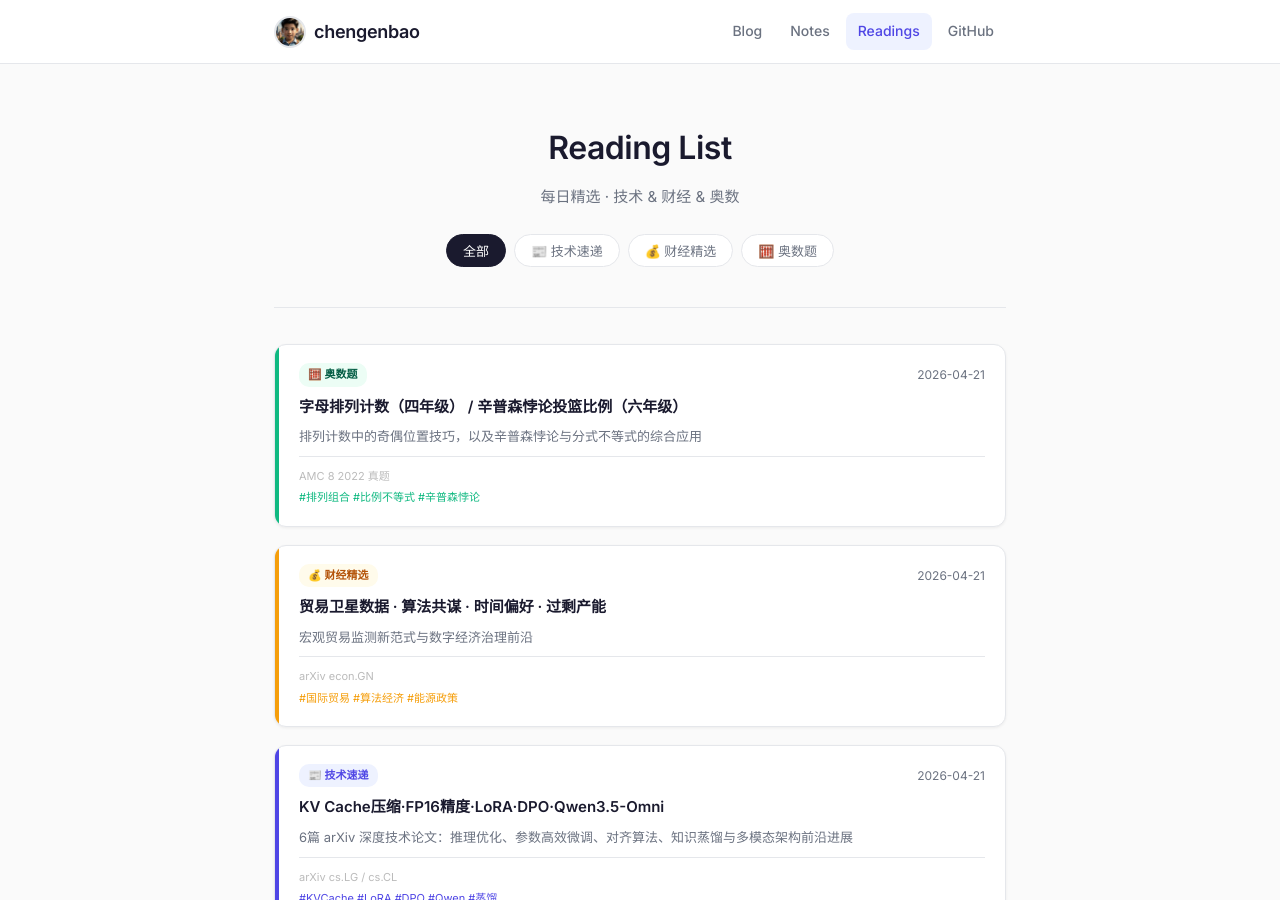
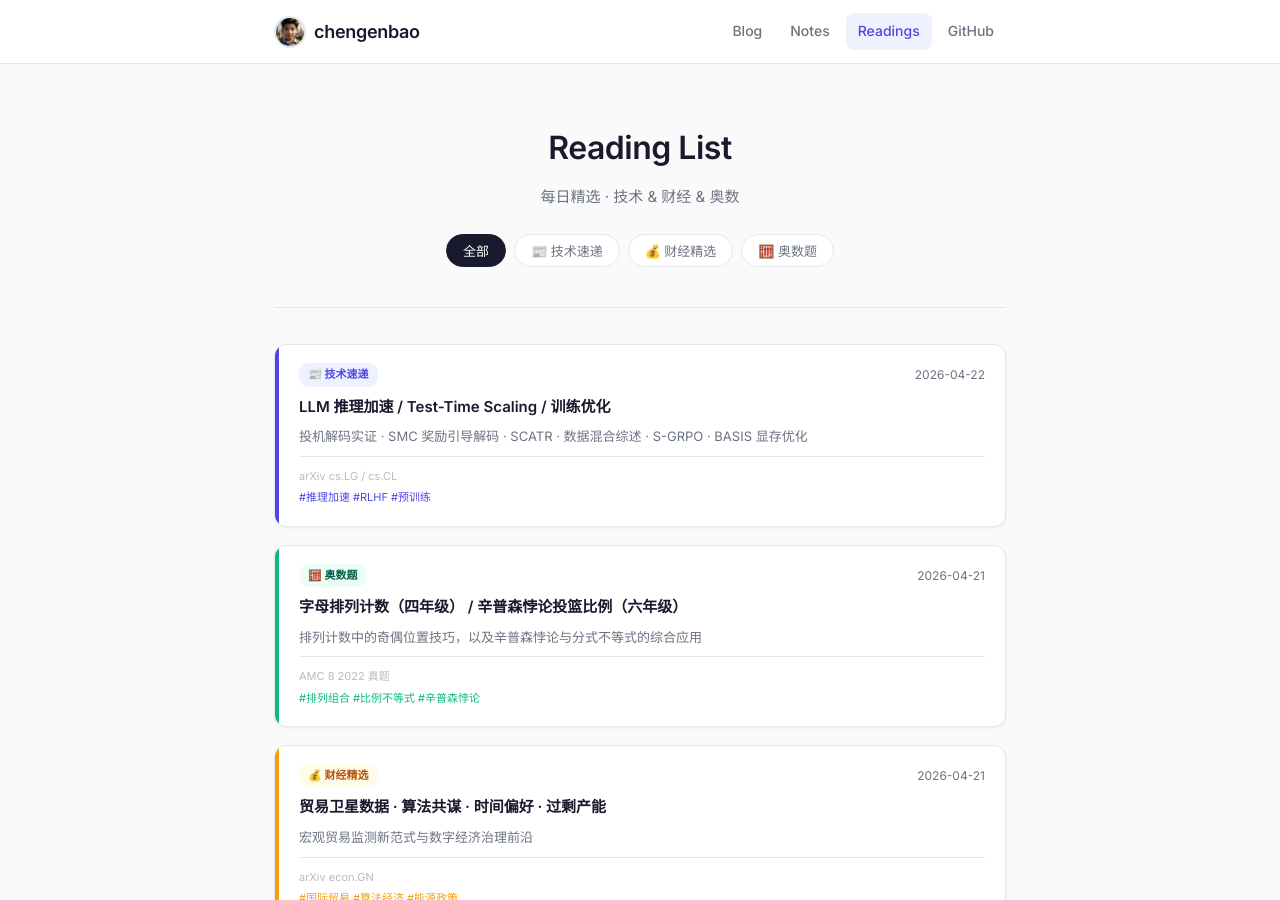
Before and after one commit to chengenbao/chengenbao.github.io, a Jekyll site: the page built from reading-list/index.md, in a window 1280 px wide and 900 px high. Built offline with Jekyll 4.4.1, drawn with Linux system fonts in a browser that asks for light colours.

Commit message:
update index: add tech daily 2026-04-22

```diff
--- a/reading-list/index.md
+++ b/reading-list/index.md
@@ -18,6 +18,21 @@ permalink: /reading-list/
   </div>
 
   <div class="rl-grid">
+<a class="rl-card tech" href="/reading-list/2026-04-22-tech-daily/">
+  <div class="rl-accent"></div>
+  <div class="rl-body">
+    <div class="rl-top">
+      <span class="rl-badge tech">📰 技术速递</span>
+      <time>2026-04-22</time>
+    </div>
+    <h2>LLM 推理加速 / Test-Time Scaling / 训练优化</h2>
+    <p>投机解码实证 · SMC 奖励引导解码 · SCATR · 数据混合综述 · S-GRPO · BASIS 显存优化</p>
+    <div class="rl-meta">
+      <span class="rl-source">arXiv cs.LG / cs.CL</span>
+      <span class="rl-tags">#推理加速 #RLHF #预训练</span>
+    </div>
+  </div>
+</a>
 <a class="rl-card math" href="/reading-list/2026-04-21-math/">
   <div class="rl-accent"></div>
   <div class="rl-body">
```
